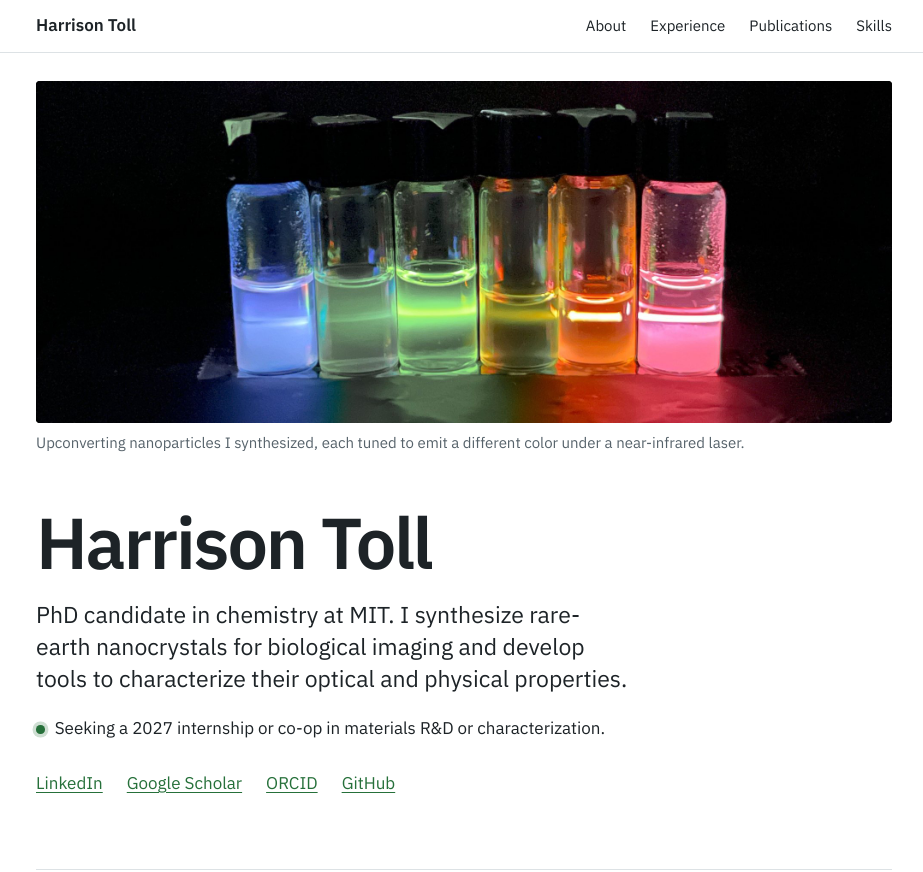
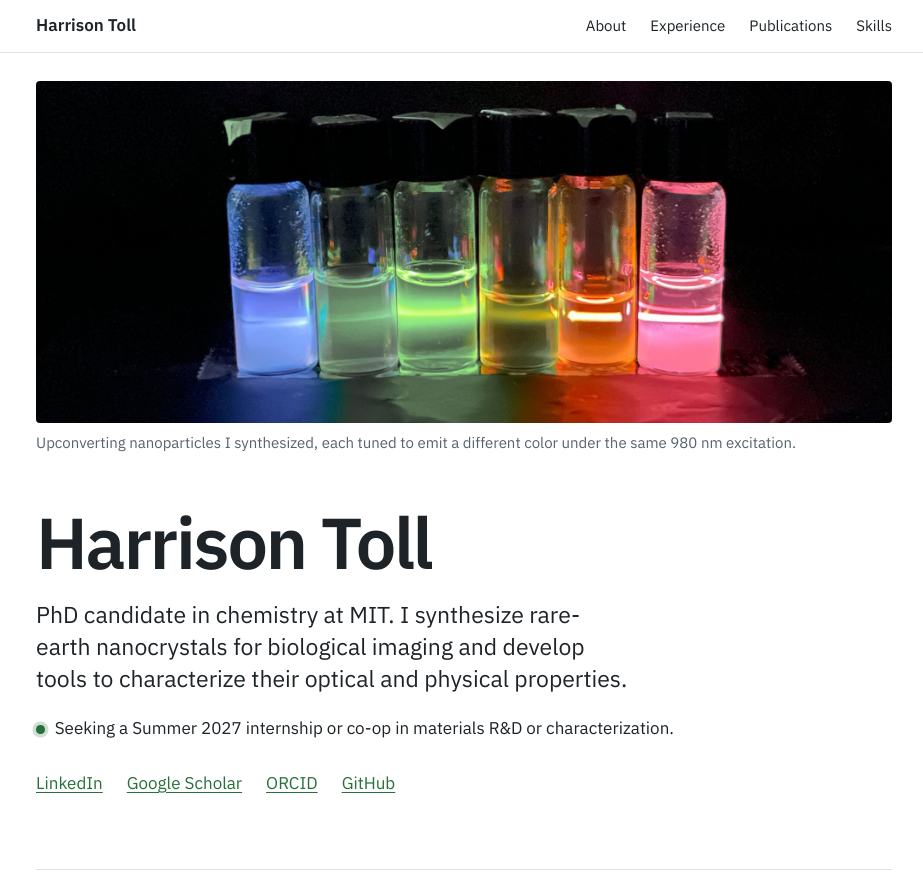
Before and after one commit to htoll/htoll.github.io, a plain HTML site: page index.html in a window 1280 px wide. Shown: the top 872 px of the page, without its empty margins (176-1099 px from the left). Drawn offline with Linux system fonts and the light colour scheme; no server answers.

Commit message:
Update captions and internship status in index.html

```diff
--- a/index.html
+++ b/index.html
@@ -466,7 +466,7 @@ figcaption {
 
   <figure class="banner">
     <img src="images/banner.jpg" alt="Six vials of nanoparticle dispersions glowing in colors from blue to pink under a near-infrared laser" width="2000" height="800" fetchpriority="high">
-    <figcaption>Upconverting nanoparticles I synthesized, each tuned to emit a different color under a near-infrared laser.</figcaption>
+    <figcaption>Upconverting nanoparticles I synthesized, each tuned to emit a different color under the same 980 nm excitation.</figcaption>
   </figure>
 
   <section class="hero" aria-label="Introduction">
@@ -474,7 +474,7 @@ figcaption {
     <img class="portrait" src="images/headshot.jpg" alt="Harrison Toll" width="800" height="1000" hidden data-optional>
     <h1>Harrison Toll</h1>
     <p class="lede">PhD candidate in chemistry at MIT. I synthesize rare-earth nanocrystals for biological imaging and develop tools to characterize their optical and physical properties.</p>
-    <p class="status">Seeking a 2027 internship or co-op in materials R&amp;D or characterization.</p>
+    <p class="status">Seeking a Summer 2027 internship or co-op in materials R&amp;D or characterization.</p>
     <ul class="links">
       <li><a href="https://www.linkedin.com/in/harrison-toll-966b46179">LinkedIn</a></li>
       <li><a href="https://scholar.google.com/citations?user=PbvcsBkAAAAJ&amp;hl=en">Google Scholar</a></li>
@@ -494,7 +494,7 @@ figcaption {
     <figure class="pair wide">
       <img src="images/tem-spheres.jpg" alt="TEM image of uniform spherical nanoparticles in a close-packed layer, with a 50 nm scale bar" width="1000" height="1000" loading="lazy">
       <img src="images/tem-hexagons.jpg" alt="TEM image of larger hexagonal nanoparticles, with a 500 nm scale bar" width="1000" height="1000" loading="lazy">
-      <figcaption>Nanoparticles I synthesized, imaged by TEM: uniform spheres in a close-packed layer, and larger hexagonal particles.</figcaption>
+      <figcaption>Nanoparticles I synthesized, imaged by transmission electron micirscope: Left: Spherical nanocrystals. Right: Larger, hexagonal prism crystals that either rest on their end or side.</figcaption>
     </figure>
   </section>
 
```
